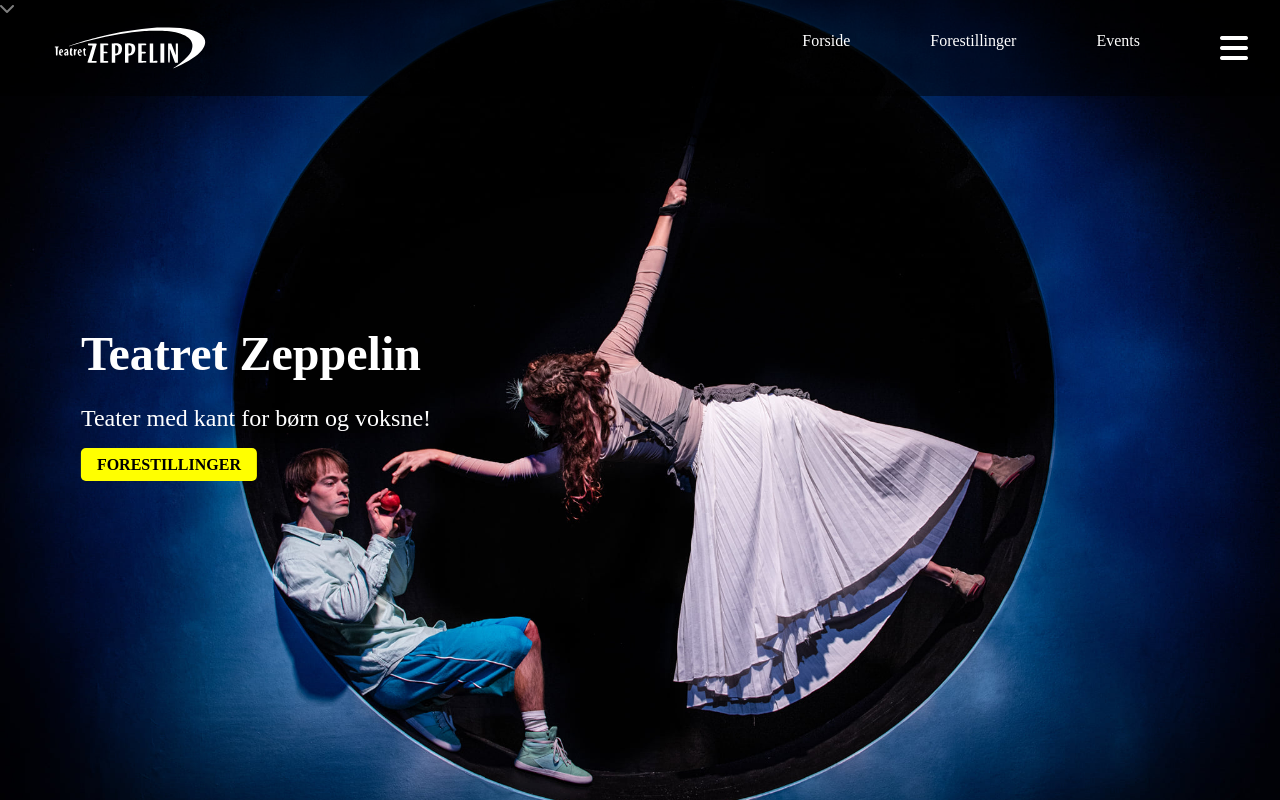
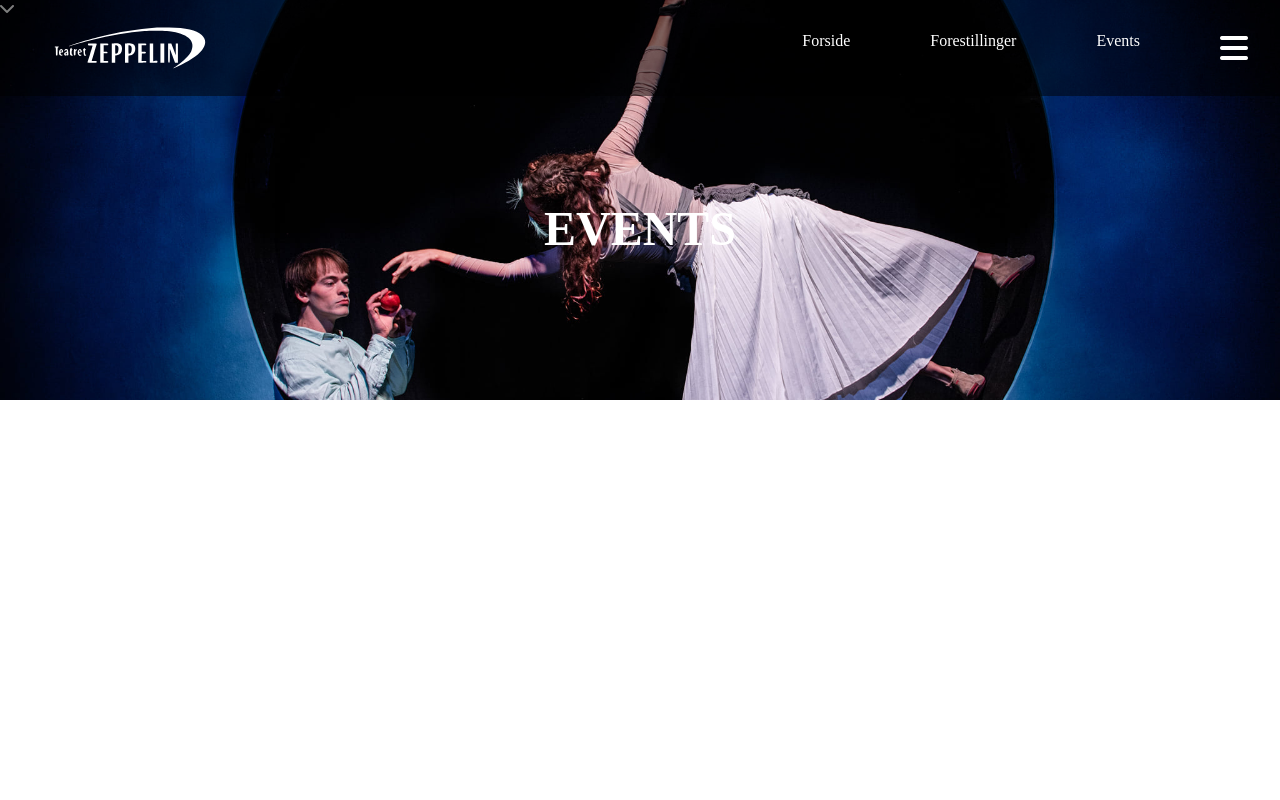
Before and after one commit to rasmussoender/MMD3-Zeppelin, a Vue app: page /Events in a window 1280 px wide. Built offline with nearby package versions, Linux system fonts and the light colour scheme.

Commit message:
Små hero's gjort dynamisk

```diff
--- a/src/components/SmallHero.vue
+++ b/src/components/SmallHero.vue
@@ -1,39 +1,58 @@
 <template>
   <header class="hero">
+    <!-- Hero billeder og titeler er dynamiske-->
+    <img :src="heroImage" :alt="heroTitle" class="hero-image" />
+
     <div class="hero-content">
-        <h1>Teatret Zeppelin</h1>
-        <p>Teater med kant for børn og voksne!</p>
-        <a href="#" class="button">Forestillinger</a>
+      <h1>{{ heroTitle }}</h1>
     </div>
+
     <div class="scroll-down">
       <i class="fas fa-chevron-down"></i>
     </div>
   </header>
-
 </template>
 
 <script>
-
+export default {
+  props: {
+    heroImage: {
+      type: String,
+      required: true
+    },
+    heroTitle: {
+      type: String,
+      required: true
+    }
+  }
+}
 </script>
 
 <style scoped>
-
 .hero {
   position: relative;
-background-image: url('../assets/img/herobilledeZeppelin.jpg');
-background-size: cover;
-background-position: center;
-height: 100vh;
+  height: 50vh;
   color: white;
 }
 
-  /* Hero indhold */
+.hero-image {
+  position: absolute;
+  top: 0;
+  left: 0;
+  width: 100%;
+  height: 100%;
+  object-fit: cover;
+  z-index: -1;
+}
 
+/* Hero content */
 .hero-content {
   position: absolute;
-top: 50%;
-left: 20%;
+  top: 60%;
+  left: 50%;
   transform: translate(-50%, -50%);
+  text-align: center;
+  text-transform: uppercase;
 }
 
 .hero-content h1 {
@@ -41,19 +60,6 @@ font-size: 3em;
   margin-bottom: 0.5em;
 }
 
-.hero-content p {
-font-size: 1.5em;
-margin-bottom: 1em;
-}
 
-.hero-content .button {
-padding: 0.5em 1em;
-background: yellow;
-color: black;
-font-weight: bold;
-text-transform: uppercase;
-border: none;
-cursor: pointer;
-border-radius: 5px;
-}
+
 </style>
--- a/src/pages/EventsPage.vue
+++ b/src/pages/EventsPage.vue
@@ -1,9 +1,10 @@
 <template>
-    <div>
-      <SmallHero
-
-      />
-    </div>
+  <div>
+    <SmallHero
+      :heroImage="'img/herobilledeZeppelin.jpg'"
+      :heroTitle="'Events'"
+    />
+  </div>
   </template>
 
   <script>
--- a/src/pages/ShowsPage.vue
+++ b/src/pages/ShowsPage.vue
@@ -1,4 +1,10 @@
 <template>
+  <div>
+    <SmallHero
+      :heroImage="'img/herobilledeZeppelin.jpg'"
+      :heroTitle="'Forestillinger'"
+    />
+  </div>
   <section class="forestillingerIndex">
 
     <section class="forestillingerIndex">
@@ -19,7 +25,12 @@
   </template>
 
   <script>
-  export default {
+import SmallHero from "../components/SmallHero.vue";
+
+export default {
+  components: {
+    SmallHero,
+  },
   data() {
     return {
       forestillinger: [],
@@ -46,26 +57,52 @@
   </script>
 
   <style scoped>
-  /* Forestilling cards */
+/* Forestilling cards */
+.forestillingerList {
+  padding: 4rem;
+  display: grid;
+  grid-template-columns: repeat(4, 1fr);
+  justify-items: center;
+}
 .forestillingCard {
   position: relative;
-  width: 20vw;
-  height: 400px;
+  overflow: hidden;
+  width: 300px;
+  height: 50vh;
+  border-radius: 5px;
+  box-shadow: 0 4px 6px rgba(0, 0, 0, 0.1);
 }
 
 .forestillingCard img {
+  display: block;
   width: 100%;
-  height: 100%;
+  object-fit: contain;
+  height: auto;
   object-fit: cover;
+  border-radius: 5px 5px 0 0;
 }
 
 .forestillingText {
   position: absolute;
-  bottom: 10px;
-  left: 10px;
-  font-size: 24px;
-  background-color: #FFD700;
-  padding: 10px;
-  color: #000;
+  bottom: 0;
+  width: 100%;
+  background-color: rgba(255, 215, 0, 0.9);
+  padding: 10px 15px;
+  text-align: left;
 }
+
+.forestillingTitle {
+  text-transform: uppercase;
+  font-size: 1.2rem;
+  font-weight: bold;
+  color: black;
+  margin: 0;
+}
+
+.forestillingDate {
+  font-size: 1rem;
+  color: black;
+  margin: 5px 0 0;
+}
+
 </style>
```
Also changed, not shown: public/img/herobilledeZeppelin.jpg (added). Lines whose indentation alone changed are shown as unchanged.
